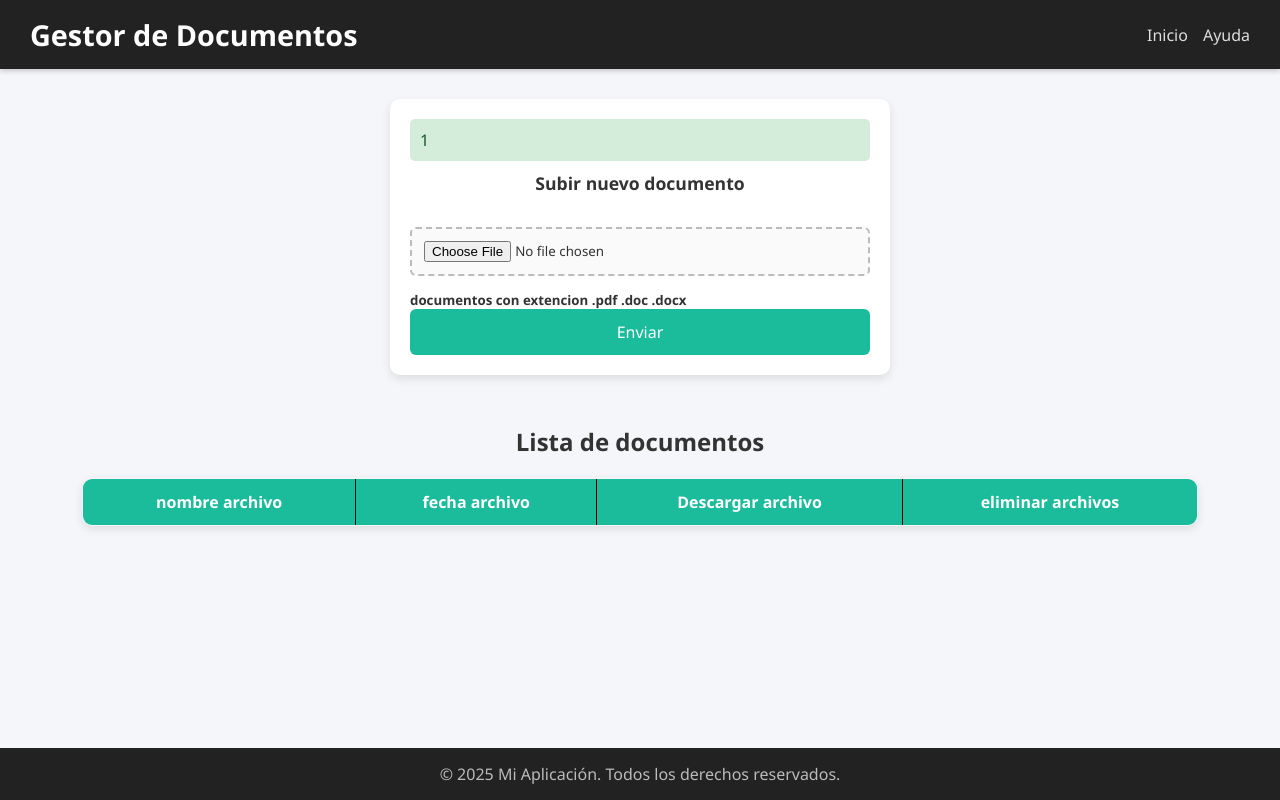
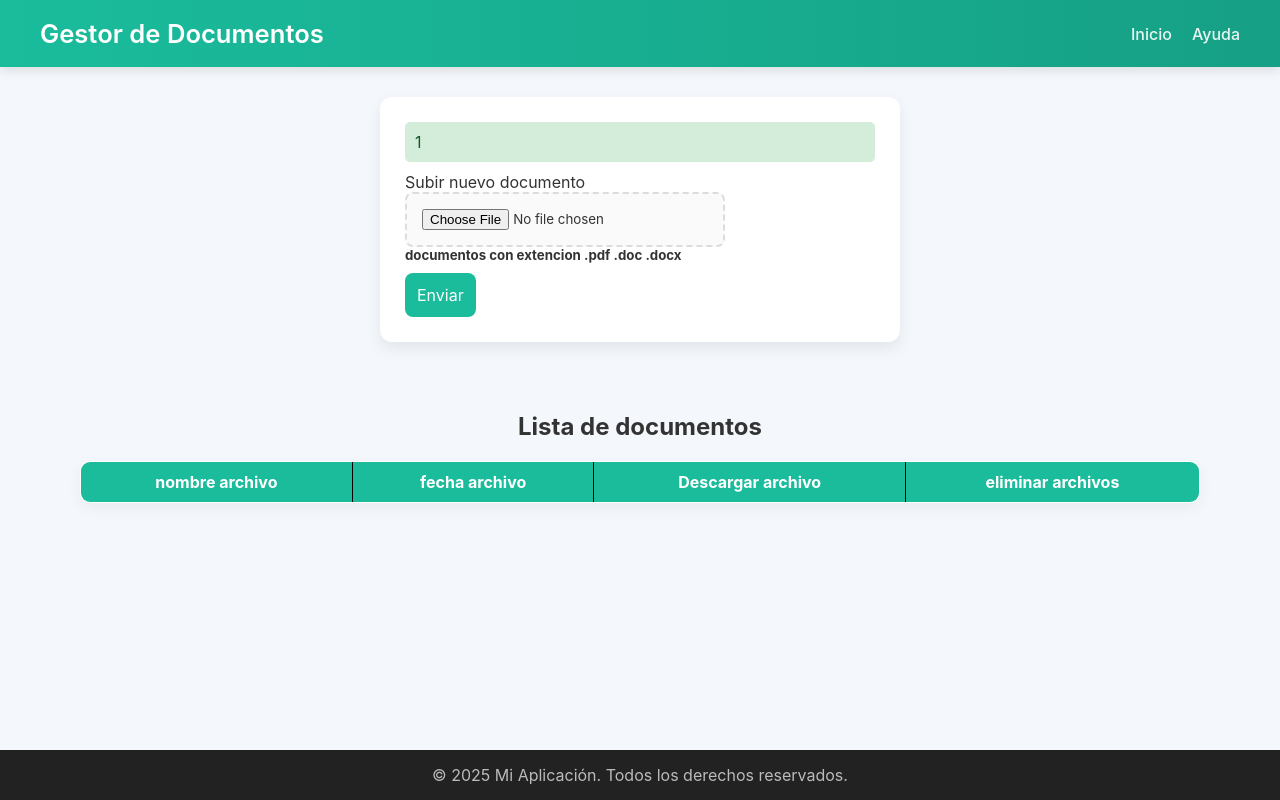
Before and after one commit to GabrielEGonzalez/gestor-documentos-estudiantes, a PHP site: page /panel.view.php in a window 1280 px wide. Run offline with PHP 8.4, Linux system fonts and the light colour scheme; the visitor is signed in with stand-in values (Sample User, id 1); data that the repository does not hold is empty.

Commit message:
nueva modificacion de base de datos y estilos de maquetacion

```diff
--- a/config/bd.php
+++ b/config/bd.php
@@ -1,9 +1,9 @@
 <?php
 
-    $localhost ="127.0.0.1:3307";
+    $localhost ="127.0.0.1:3306";
     $username = "root";
     $password = "";
-    $bd_name="gestordocumentos";
+    $bd_name="gestor";
 
     $conn = new mysqli($localhost, $username, $password, $bd_name);
 
--- a/css/panel.css
+++ b/css/panel.css
@@ -1,188 +1,256 @@
-/* Reset */
-* {
-    margin: 0;
-    padding: 0;
-    box-sizing: border-box;
-    font-family: "Segoe UI", Tahoma, Geneva, Verdana, sans-serif;
+/* RESET */
+
+*{
+margin:0;
+padding:0;
+box-sizing:border-box;
+font-family:"Inter","Segoe UI",sans-serif;
 }
 
-/* Layout general */
-body {
-    display: flex;
-    flex-direction: column;
-    min-height: 100vh;
-    background: #f4f6f9;
-    color: #333;
+body{
+display:flex;
+flex-direction:column;
+min-height:100vh;
+background:#f4f7fb;
+color:#333;
 }
 
-/* Encabezado */
-header {
-    width: 100%;
-    padding: 15px 30px;
-    display: flex;
-    justify-content: space-between;
-    align-items: center;
-    background: #222;
-    color: white;
-    box-shadow: 0px 2px 5px rgba(0,0,0,0.2);
+/* HEADER */
+
+header{
+display:flex;
+justify-content:space-between;
+align-items:center;
+padding:18px 40px;
+background:linear-gradient(90deg,#1abc9c,#16a085);
+color:white;
+box-shadow:0 4px 10px rgba(0,0,0,0.1);
 }
 
-header h1 {
-    font-size: 1.8rem;
+header h1{
+font-size:1.6rem;
+font-weight:600;
 }
 
-nav ul {
-    display: flex;
-    gap: 15px;
+nav ul{
+display:flex;
+gap:20px;
 }
 
-nav li {
-    list-style: none;
+nav li{
+list-style:none;
 }
 
-header a {
-    text-decoration: none;
-    color: #ddd;
-    transition: 0.3s;
+header a{
+color:white;
+text-decoration:none;
+font-weight:500;
+opacity:.9;
+transition:.2s;
 }
 
-header a:hover {
-    color: #1abc9c;
+header a:hover{
+opacity:1;
 }
 
-/* Formulario */
-form {
-    margin: 30px auto;
-    background: white;
-    width: 500px;
-    max-width: 90%;
-    padding: 20px;
-    border-radius: 10px;
-    box-shadow: 0px 4px 10px rgba(0,0,0,0.1);
+/* FORM UPLOAD */
+
+form{
+margin:30px auto;
+background:white;
+width:520px;
+max-width:90%;
+padding:25px;
+border-radius:12px;
+box-shadow:0 6px 15px rgba(0,0,0,0.08);
 }
 
-form label {
-    font-size: 1.1rem;
-    font-weight: bold;
-    display: block;
-    margin-bottom: 10px;
-    text-align: center;
+.upload-box{
+display:flex;
+flex-direction:column;
+gap:10px;
+text-align:center;
 }
 
-form input[type="file"] {
-    width: 100%;
-    padding: 12px;
-    border: 2px dashed #bbb;
-    border-radius: 6px;
-    margin-bottom: 15px;
-    cursor: pointer;
-    background: #fafafa;
+.upload-box label{
+font-weight:600;
+font-size:1.1rem;
 }
 
-form input[type="submit"] {
-    width: 100%;
-    padding: 12px;
-    background: #1abc9c;
-    border: none;
-    border-radius: 6px;
-    color: white;
-    font-size: 1rem;
-    cursor: pointer;
-    transition: 0.3s;
+form input[type=file]{
+padding:15px;
+border:2px dashed #dcdcdc;
+border-radius:8px;
+background:#fafafa;
+cursor:pointer;
 }
 
-form input[type="submit"]:hover {
-    background: #16a085;
+form input[type=submit]{
+margin-top:10px;
+padding:12px;
+border:none;
+border-radius:8px;
+background:#1abc9c;
+color:white;
+font-size:1rem;
+cursor:pointer;
+transition:.2s;
 }
 
-/* Mensaje */
-.alert {
-    background-color: #d4edda;
-    padding: 12px;
-    border-radius: 6px;
-    color: #155724;
-    border-left: 5px solid #28a745;
-    margin-bottom: 15px;
+form input[type=submit]:hover{
+background:#16a085;
+transform:scale(1.02);
 }
 
-/* Contenido principal */
-.con {
-    flex: 1;
-    width: 100%;
-    padding: 20px;
+.help{
+font-size:.85rem;
+color:#777;
 }
 
-.con h2 {
-    text-align: center;
-    margin-bottom: 20px;
+/* ALERT */
+
+.alert{
+background:#d4edda;
+padding:12px;
+border-radius:8px;
+color:#155724;
+border-left:4px solid #28a745;
 }
 
-/* Tabla */
-.con table {
-    width: 90%;
-    margin: auto;
-    border-collapse: collapse;
-    border-radius: 10px;
-    overflow: hidden;
-    box-shadow: 0px 3px 8px rgba(0,0,0,0.1);
+/* MAIN */
+
+.con{
+flex:1;
+padding:40px;
+max-width:1200px;
+margin:auto;
+width:100%;
 }
 
-.con thead {
-    background: #1abc9c;
-    color: white;
-    font-size: 1rem;
+.con h2{
+text-align:center;
+margin-bottom:20px;
 }
 
-.con th,
-.con td {
-    padding: 12px 15px;
-    text-align: center;
+/* INFO BAR */
+
+.info-bar{
+display:flex;
+justify-content:space-between;
+align-items:center;
+margin-bottom:20px;
 }
 
-.con tr:nth-child(even) {
-    background: #f2f2f2;
+.search{
+padding:10px 14px;
+border-radius:8px;
+border:1px solid #ddd;
+width:250px;
 }
 
-.con tr:hover {
-    background: #eafaf7;
+/* TABLE */
+
+table{
+width:100%;
+border-collapse:collapse;
+background:white;
+border-radius:10px;
+overflow:hidden;
+box-shadow:0 5px 15px rgba(0,0,0,0.05);
 }
 
-/* Botones de acción */
-.con a {
-    display: inline-block;
-    padding: 8px 12px;
-    border-radius: 6px;
-    text-decoration: none;
-    font-size: 0.9rem;
-    transition: 0.3s;
+thead{
+background:#1abc9c;
+color:white;
 }
 
-.con a[href*="delete"] {
-    background: #e74c3c;
-    color: white;
+th,td{
+padding:14px;
+text-align:center;
 }
 
-.con a[href*="delete"]:hover {
-    background: #c0392b;
+tbody tr{
+border-bottom:1px solid #eee;
+transition:.2s;
 }
 
-.con a[href*="http"],
-.con a[href*="uploads"] {
-    background: #3498db;
-    color: white;
+tbody tr:hover{
+background:#f6fffd;
 }
 
-.con a[href*="http"]:hover,
-.con a[href*="uploads"]:hover {
-    background: #2980b9;
+/* BUTTONS */
+
+.btn{
+display:inline-flex;
+align-items:center;
+gap:6px;
+padding:8px 14px;
+border-radius:6px;
+text-decoration:none;
+font-size:.9rem;
+font-weight:500;
+transition:.2s;
 }
 
-/* Footer */
-footer {
-    width: 100%;
-    background: #222;
-    color: #bbb;
-    text-align: center;
-    padding: 15px;
-    margin-top: auto;
+.download{
+background:#3498db;
+color:white;
 }
+
+.download:hover{
+background:#217dbb;
+transform:scale(1.05);
+}
+
+.delete{
+background:#e74c3c;
+color:white;
+}
+
+.delete:hover{
+background:#c0392b;
+transform:scale(1.05);
+}
+
+/* EMPTY STATE */
+
+.empty{
+padding:40px;
+text-align:center;
+color:#777;
+font-size:1.2rem;
+}
+
+/* FOOTER */
+
+footer{
+background:#222;
+color:#bbb;
+text-align:center;
+padding:15px;
+margin-top:auto;
+}
+
+/* RESPONSIVE */
+
+@media (max-width:700px){
+
+header{
+flex-direction:column;
+gap:10px;
+}
+
+.info-bar{
+flex-direction:column;
+gap:10px;
+}
+
+.search{
+width:100%;
+}
+
+table{
+font-size:.9rem;
+}
+
+}
```
